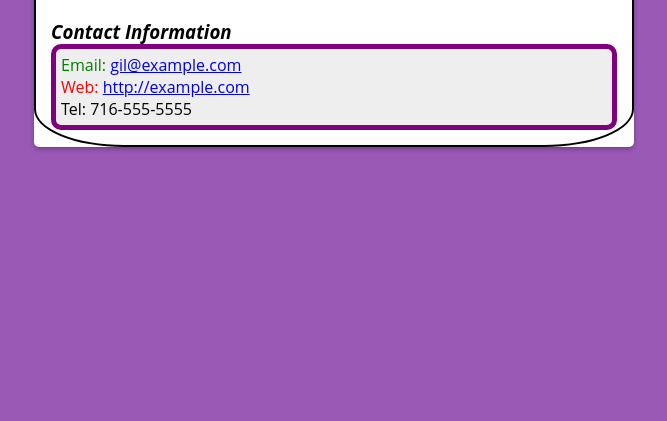
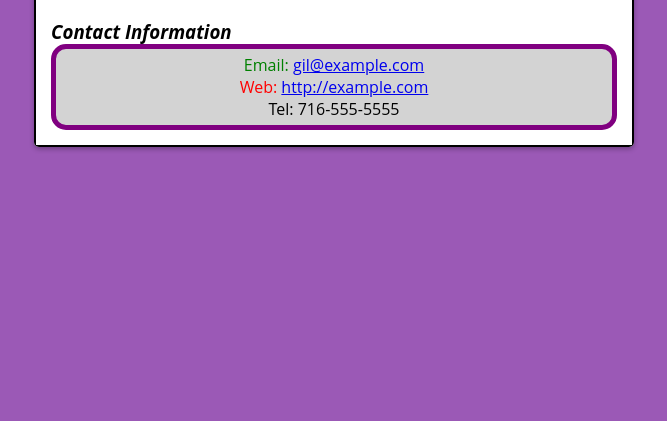
Before and after one commit to eternalgil/webcard, a plain HTML site: page index.html in a window 1280 px wide. Shown: the part 379-800 px from the top of the page, without its empty margins (306-973 px from the left). Drawn offline with Linux system fonts and the light colour scheme.

Commit message:
centered contact info

```diff
--- a/index.html
+++ b/index.html
@@ -4,7 +4,7 @@
     <meta http-equiv="X-UA-Compatible" content="IE=edge">
     <meta name="viewport" content="width=device-width, initial-scale=1.0">
     <link rel="stylesheet" href="/style.css">
-    <title>Business Web Card</title>
+    <title>HTML Digital Card</title>
 </head>
 <body>
     <div class="container">
--- a/style.css
+++ b/style.css
@@ -23,7 +23,6 @@ body {
 .box{
     border: black solid 2px;
     padding: 15px;
-    border-radius: 15%;
     width: 600px;
     text-decoration: none;
 }
@@ -42,8 +41,11 @@ h3 {
 .box2 {
     padding: 5px;
     border: 5px solid purple;
-    background-color: #eeeeee;
-    border-radius: 10px;
+    background-color: lightgray;
+    border-radius: 15px;
+    width: auto;
+    text-align: center;
+    text-justify:newspaper;
 }
 .green {
     color: green;
```
